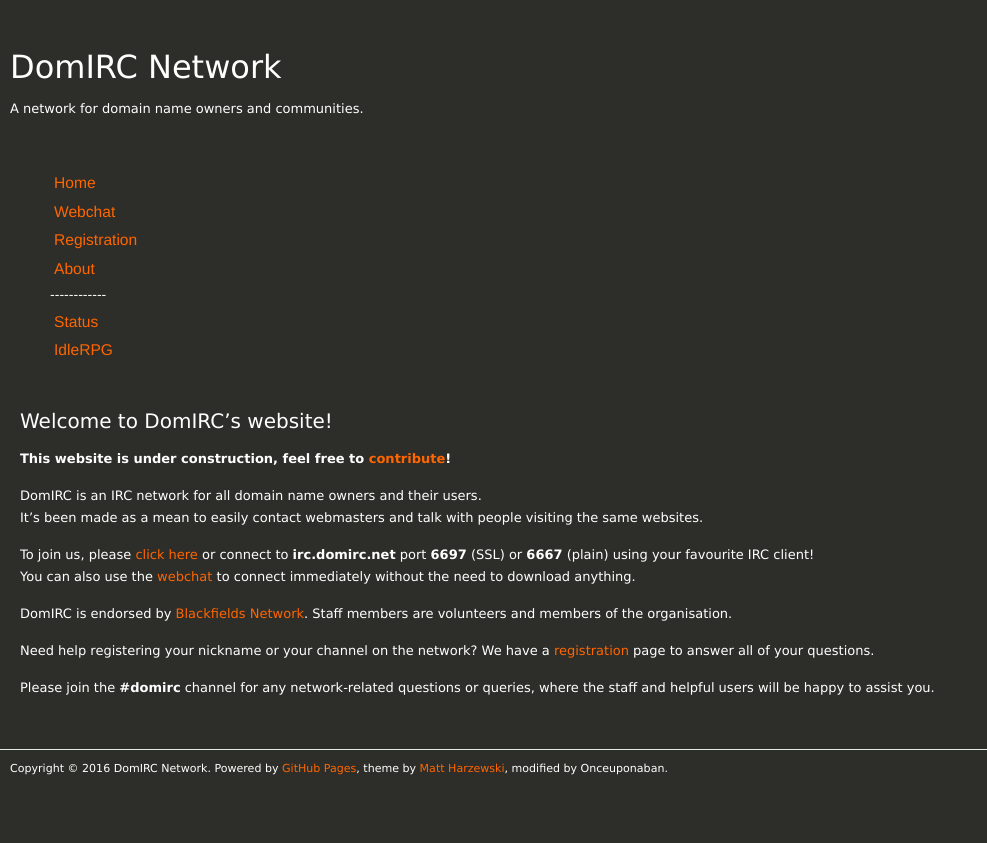
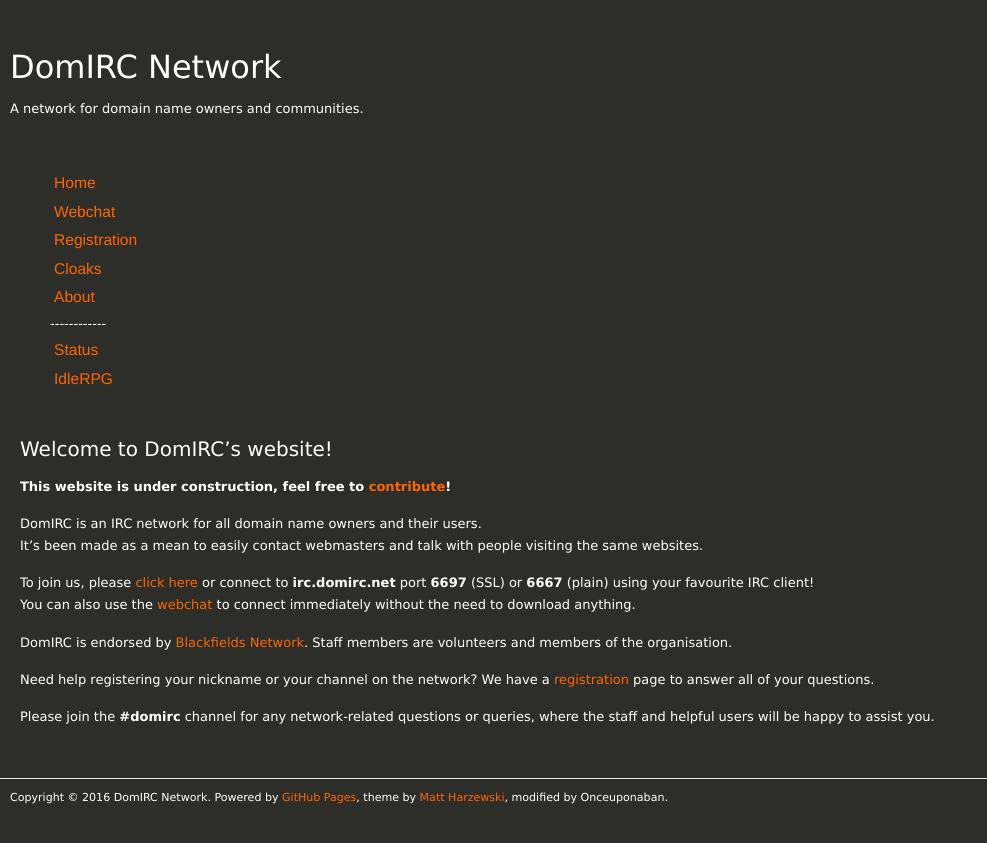
Before and after one commit to DomIRC/domirc.github.io, a Jekyll site: the page built from index.md, in a window 1280 px wide. Shown: the top 843 px of the page, without its empty margins (0-987 px from the left). Built offline with Jekyll 4.4.1, drawn with Linux system fonts in a browser that asks for light colours; nearby versions of some CDN libraries.

Commit message:
Added Cloaks to the navbar

```diff
--- a/_layouts/default.html
+++ b/_layouts/default.html
@@ -36,6 +36,7 @@
           <li><a href="/">Home</a></li>
           <li><a href="/webchat">Webchat</a></li>
           <li><a href="/registration">Registration</a></li>
+          <li><a href="/cloaks">Cloaks</a></li>
           <li><a href="/about">About</a></li>
           <li>------------</li>
           <li><a href="https://status.domirc.net/" target="_blank">Status</a></li>
```
